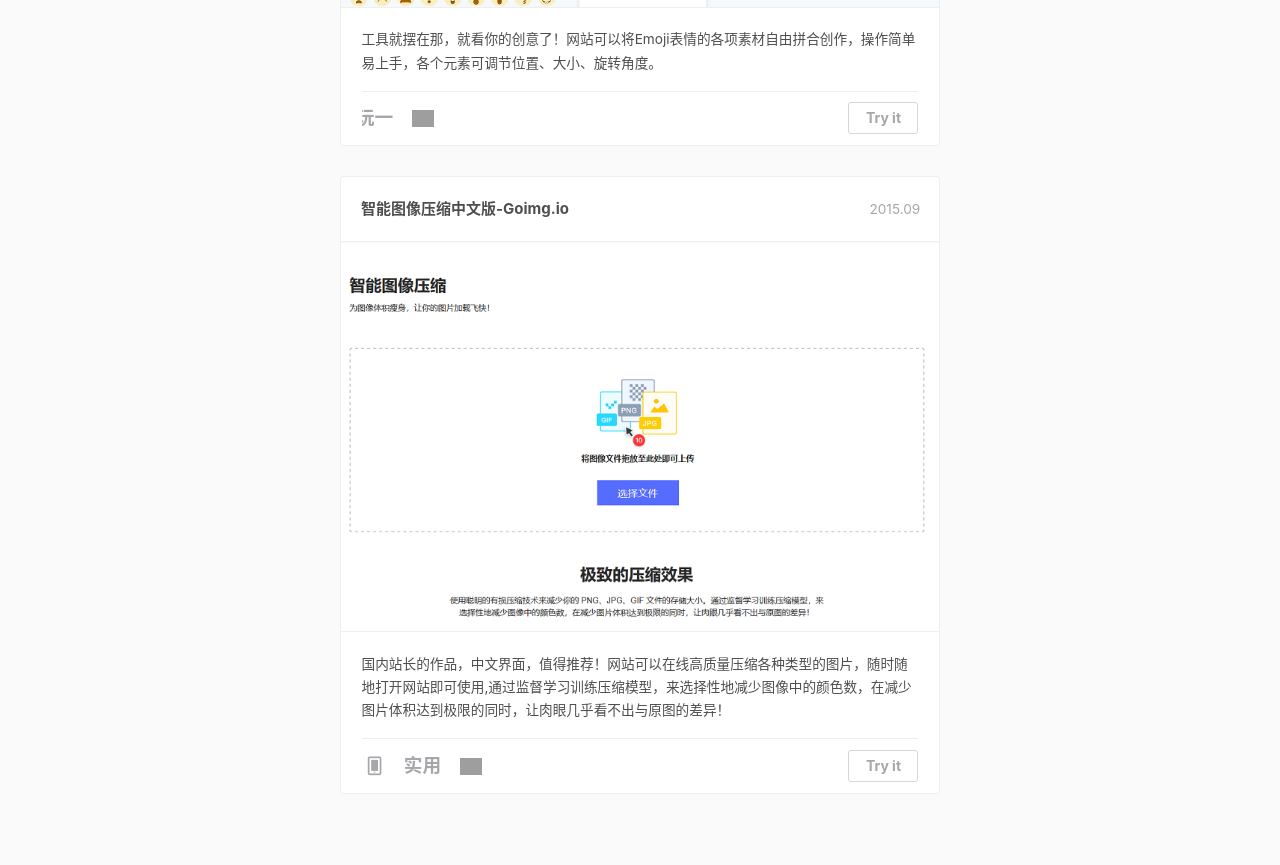
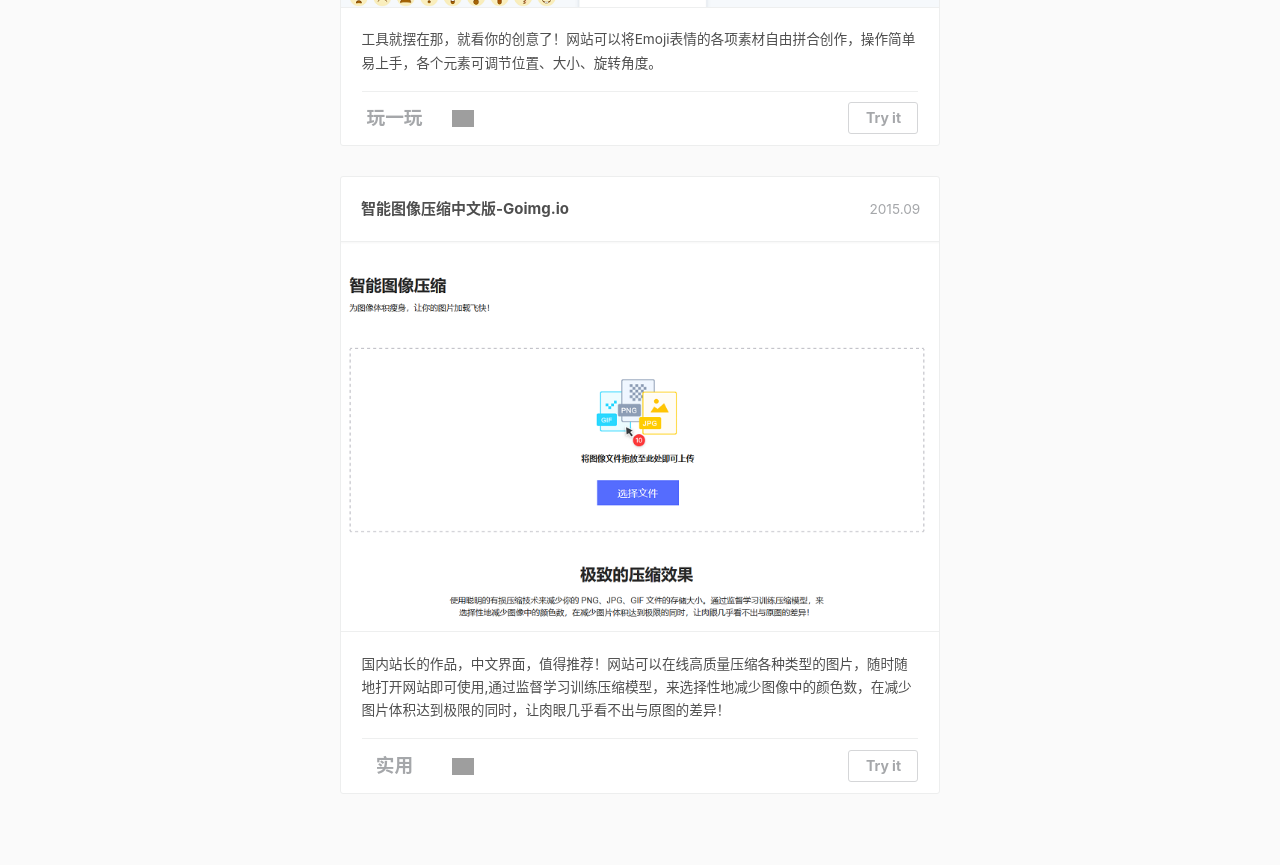
Before and after one commit to mochengyanliu/mochengyanliu.github.io, a Jekyll site: the page built from portfolio/index.html, in a window 1280 px wide. Shown: the part 719-1584 px from the top of the page. Built offline with Jekyll 4.4.1, drawn with Linux system fonts in a browser that asks for light colours; nearby versions of some CDN libraries; comment, search, counter and statistics services are not loaded; grey boxes are pictures that could not be loaded.

Commit message:
修改样式

```diff
--- a/portfolio/css/timeline.css
+++ b/portfolio/css/timeline.css
@@ -266,7 +266,7 @@
     display: block;
     float: left;
     font-size: 1.3rem;
-    width: 40px;
+    width: 80px;
     height: 40px;
     text-align: center;
     line-height: 40px;
--- a/portfolio/index.html
+++ b/portfolio/index.html
@@ -48,7 +48,6 @@
 									国内站长的作品，中文界面，值得推荐！网站可以在线高质量压缩各种类型的图片，随时随地打开网站即可使用,通过监督学习训练压缩模型，来选择性地减少图像中的颜色数，在减少图片体积达到极限的同时，让肉眼几乎看不出与原图的差异！
 								</li>
 								<li class="skill">
-									<span class="cbp_tmicon-phone"></span>
 									<span><b>实用</b></span>
 									<span class="i-react"></span>
 									<span class="link"><a target="_blank" href="https://goimg.io/">Try it</a></span>
```
